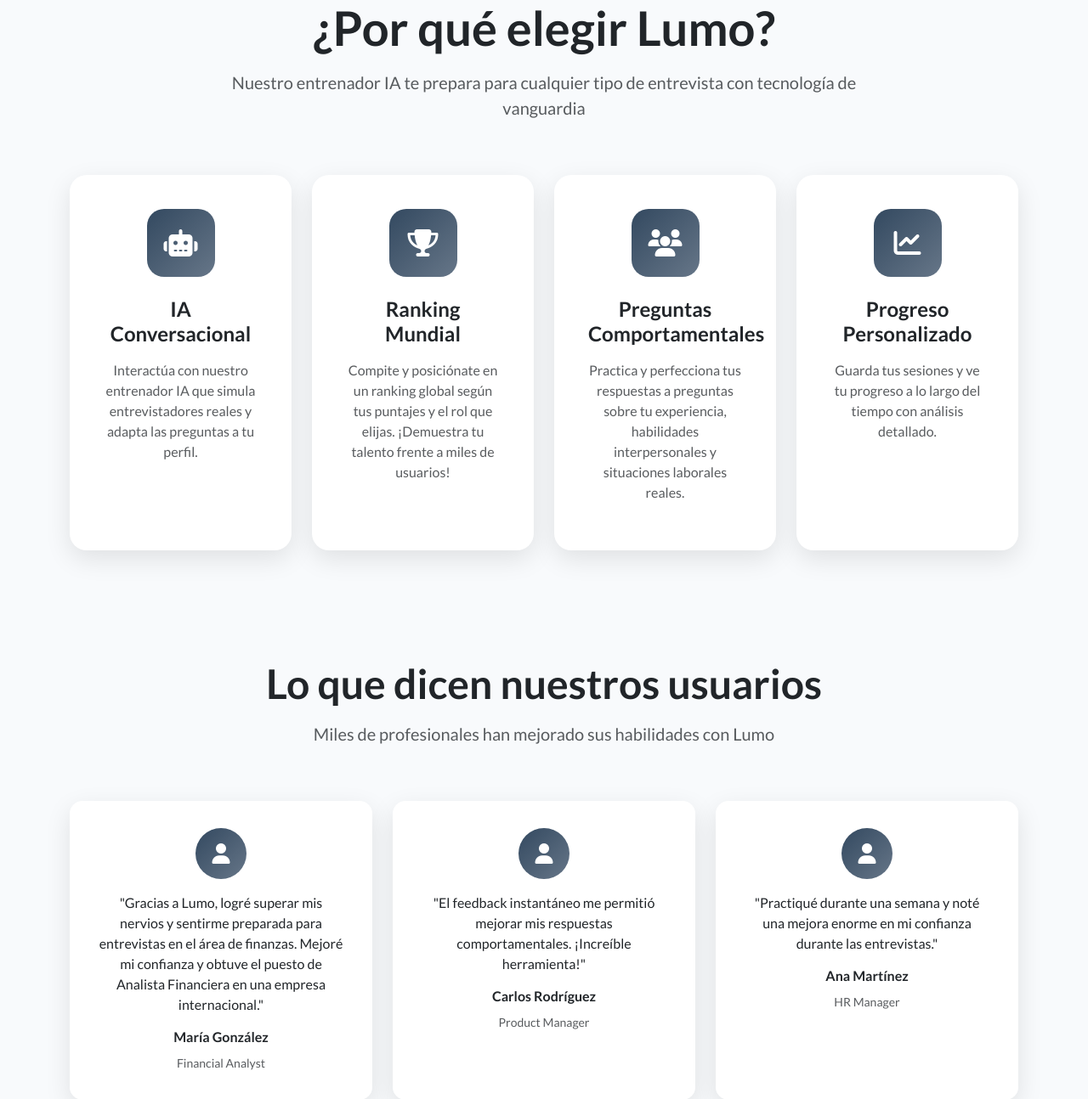
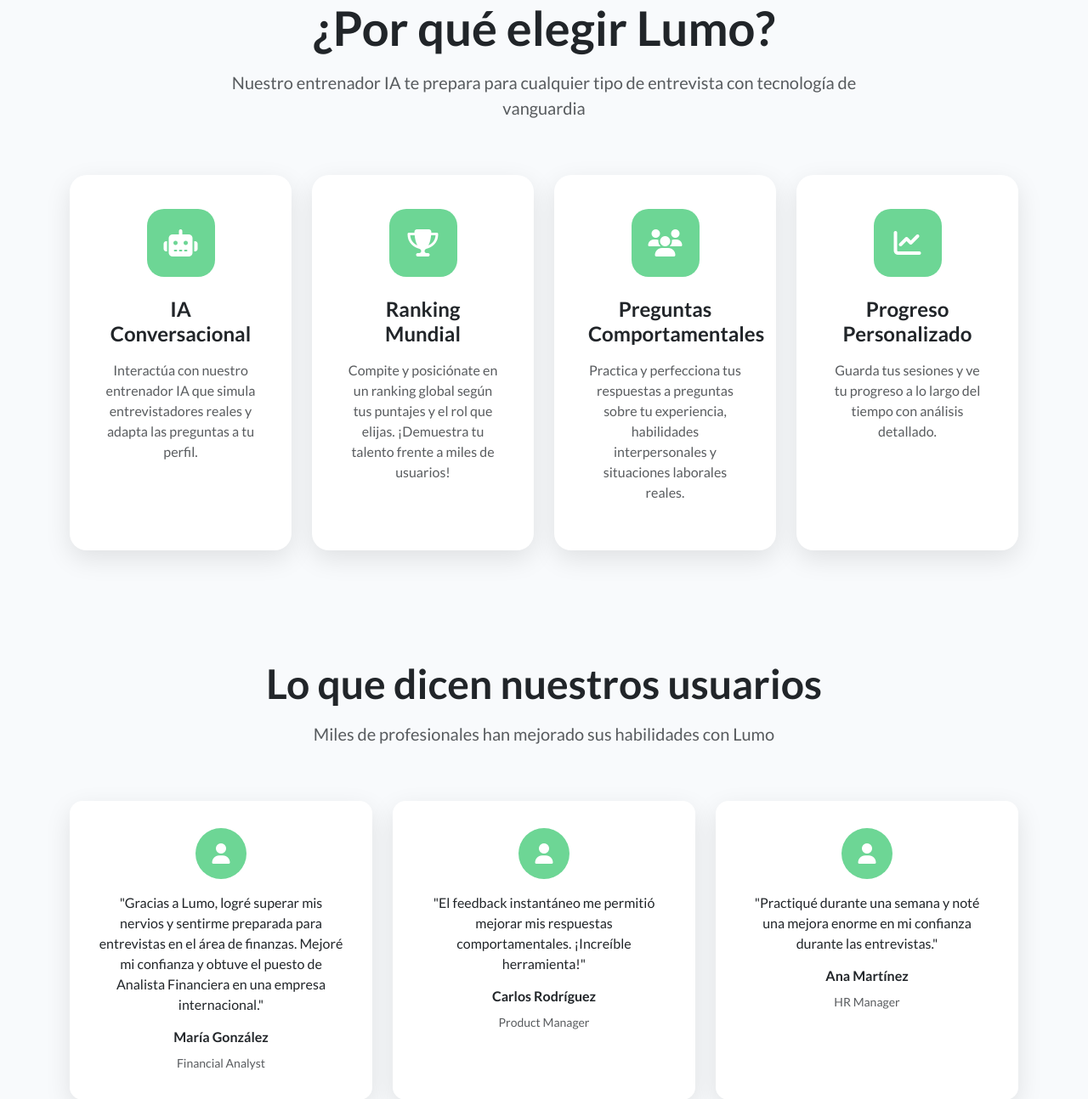
Before and after one commit to mcarrasqub/InterviewTrainer, a Django app: page / in a window 1280 px wide. Shown: the part 1059-2353 px from the top of the page at 85% size. Run offline with Django 4.2, Linux system fonts and the light colour scheme; some libraries are stand-ins or nearby versions.

Commit message:
Actualización magneto

```diff
--- a/templates/interview_trainer/home.html
+++ b/templates/interview_trainer/home.html
@@ -103,7 +103,7 @@
     .feature-icon {
         width: 80px;
         height: 80px;
-        background: var(--lumo-gradient);
+        background: #6dd695;
         border-radius: 20px;
         display: flex;
         align-items: center;
@@ -172,7 +172,7 @@
     .testimonial-avatar {
         width: 60px;
         height: 60px;
-        background: var(--lumo-gradient);
+        background: #6dd695;
         border-radius: 50%;
         display: flex;
         align-items: center;
```
